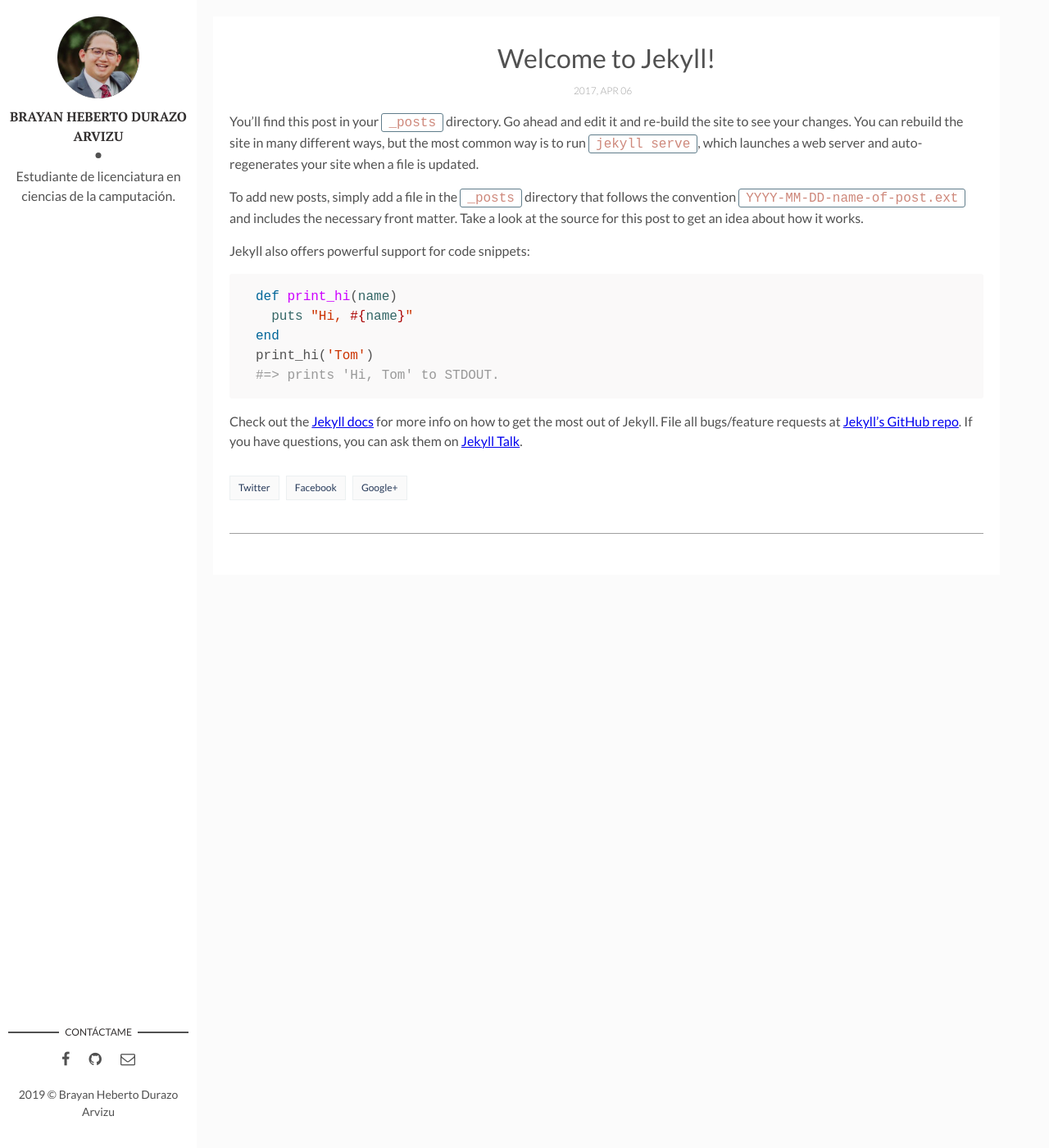
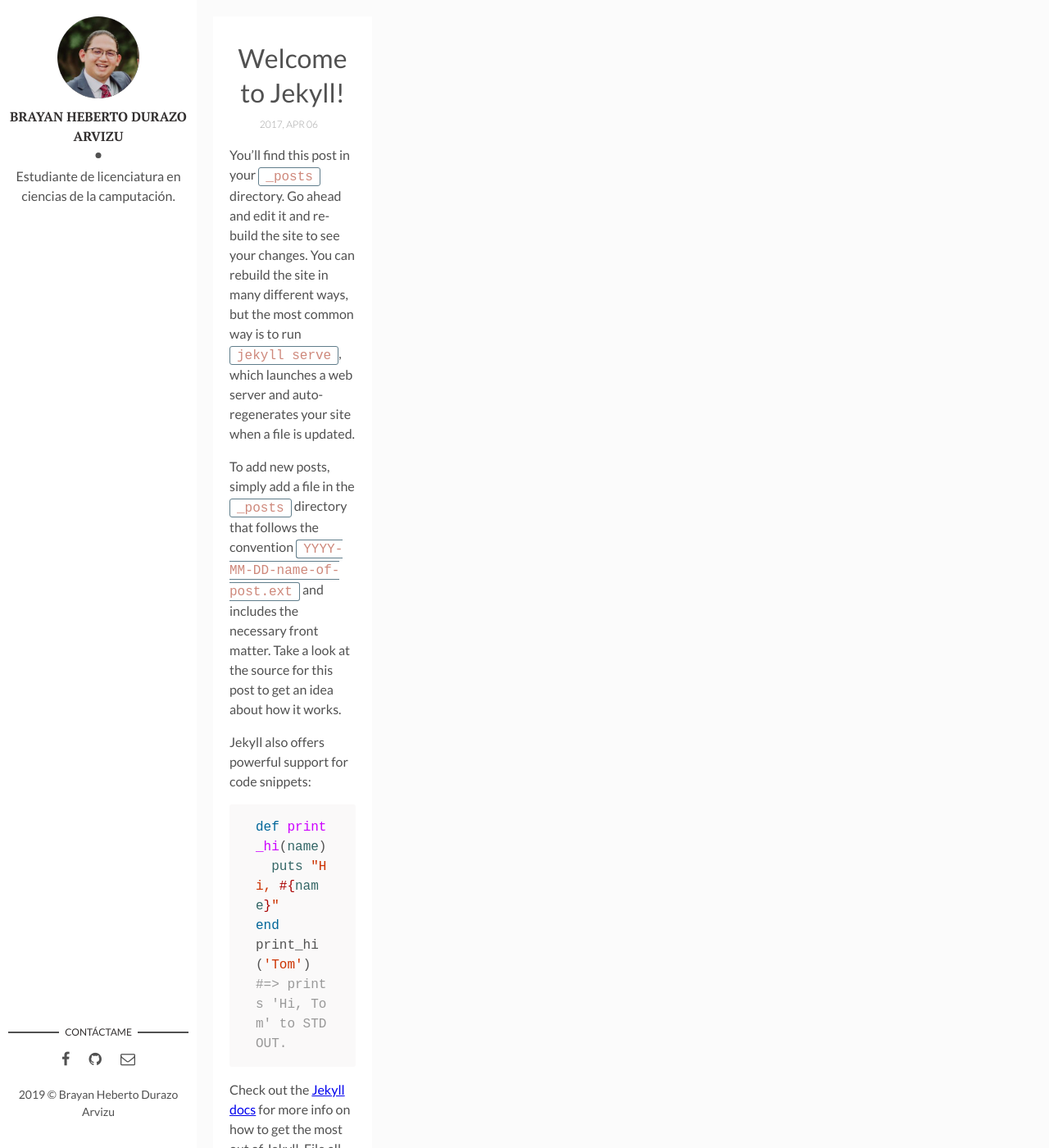
Before and after one commit to BrayanDurazo/BrayanDurazo.github.io, a Jekyll site: the page built from _posts/2017-04-06-welcome-to-jekyll.markdown, in a window 1280 px wide and 1400 px high. Shown: the whole window at 82% size. Built offline with Jekyll 4.4.1, drawn with Linux system fonts in a browser that asks for light colours; comment, search, counter and statistics services are not loaded.

```diff
--- a/assets/css/main.css
+++ b/assets/css/main.css
@@ -893,7 +893,7 @@
 }
 
 .article-page{
-  width:99%;
+  width:20%;
 }
 
 ::-moz-selection {
```
